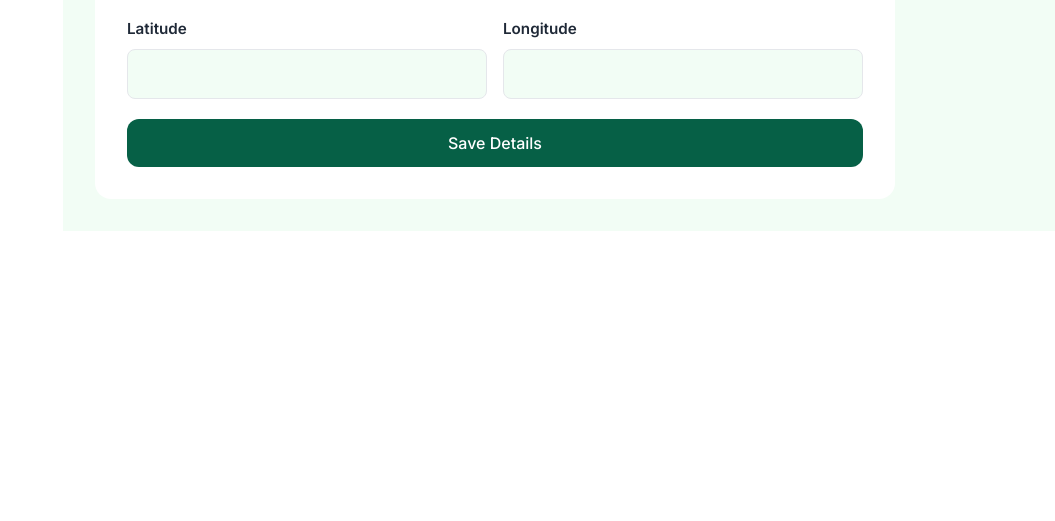
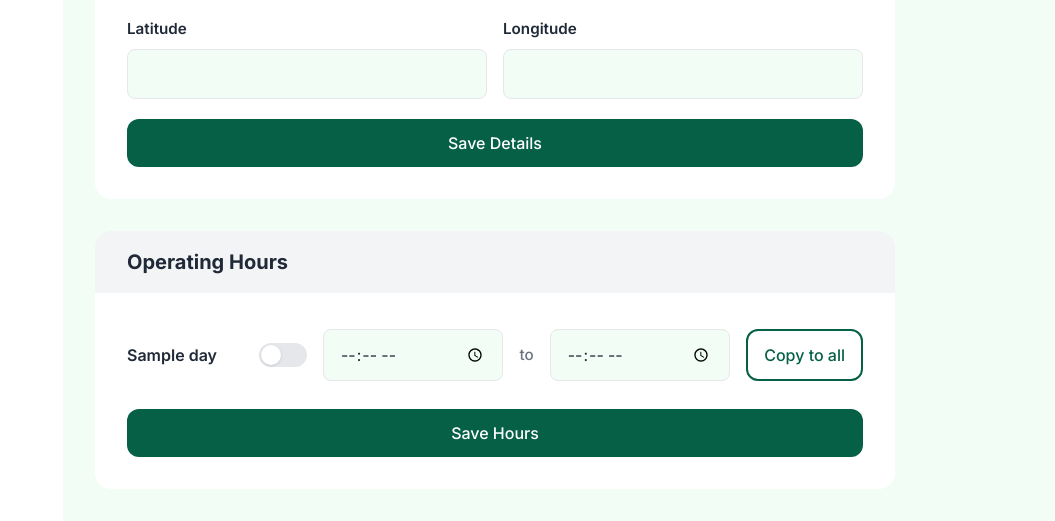
Before and after one commit to Spimy/mapetite, a Django app: template server/apps/merchants/templates/merchants/pages/location-hours-dashboard.html in a window 1280 px wide. Shown: the part 1570-2091 px from the top of the page, without its empty margins (225-1280 px from the left). Before the commit the page ends 1801 px from the top, so only its background shows below. Run offline with Django 5.2, Linux system fonts and the light colour scheme; tables that the repository leaves empty hold one stand-in row (values such as "Sample post"); the template is opened without the code that fills it: values that come from a table or form of the project are taken from there, most other values are stand-ins (such as "Sample title", 1, 10 or a date in 2020); parts of the project's set-up code (start-up, migrations or seed data) failed here and were passed over.

Commit message:
#7 handle operating hours

```diff
--- a/server/apps/merchants/static/merchants/css/pages/location-hours-dashboard.css
+++ b/server/apps/merchants/static/merchants/css/pages/location-hours-dashboard.css
@@ -22,6 +22,9 @@
   max-width: 800px;
   display: grid;
   border-radius: 1rem;
+}
+
+.store-profile-card:last-of-type {
   margin-bottom: 2rem;
 }
 
@@ -105,7 +108,6 @@
   .store-form-group {
     flex: 1;
     min-width: 200px;
-    /* Prevents them from getting too squished on mobile */
   }
 }
 
@@ -187,3 +189,60 @@
   margin-bottom: 1rem;
   font-weight: var(--font-weight-label);
 }
+
+.hours-list {
+  display: flex;
+  flex-direction: column;
+}
+
+.hours-row {
+  display: flex;
+  flex-direction: column;
+  gap: 1rem;
+  padding: 0.75rem 0;
+
+  @media (min-width: 768px) {
+    flex-direction: row;
+    align-items: center;
+    justify-content: space-between;
+  }
+
+  .hours-row__day {
+    flex: 0 0 180px;
+    margin-bottom: 0;
+    padding: 0;
+  }
+
+  .hours-row__times {
+    display: flex;
+    align-items: center;
+    gap: 1rem;
+    flex: 1;
+
+    .store-form-group {
+      margin-bottom: 0;
+      flex: 1;
+    }
+  }
+
+  .hours-row__separator {
+    color: var(--color-grey-600);
+    font-weight: var(--font-weight-label);
+    font-size: 0.95rem;
+  }
+}
+
+.hours-row__divider {
+  border: 0;
+  height: 1px;
+  background-color: var(--color-border);
+  margin: 0;
+}
+
+.btn[name="submit_operating_hours"] {
+  margin-top: 1rem;
+}
+
+.hours-row__copy {
+  display: none;
+}
--- /dev/null
+++ b/server/apps/merchants/static/merchants/js/pages/location-hours-dashboard.js
@@ -0,0 +1,169 @@
+function initOperatingHours() {
+  const copyBtns = document.querySelectorAll(".hours-row__copy");
+
+  if (copyBtns.length === 0) return;
+
+  copyBtns.forEach((btn) => {
+    // Reveal the button (Progressive Enhancement)
+    btn.style.display = "inline-block";
+
+    btn.addEventListener("click", function (e) {
+      const sourceRow = this.closest(".hours-row");
+      const sourceActive = sourceRow.querySelector(".hours-toggle").checked;
+      const sourceOpen = sourceRow.querySelector(
+        'input[type="time"][name$="_open"]',
+      ).value;
+      const sourceClose = sourceRow.querySelector(
+        'input[type="time"][name$="_close"]',
+      ).value;
+
+      document.querySelectorAll(".hours-row").forEach((row) => {
+        if (row !== sourceRow) {
+          const toggle = row.querySelector(".hours-toggle");
+          toggle.checked = sourceActive;
+
+          row.querySelector('input[type="time"][name$="_open"]').value =
+            sourceOpen;
+          row.querySelector('input[type="time"][name$="_close"]').value =
+            sourceClose;
+        }
+      });
+
+      // Visual feedback
+      const originalText = this.innerText;
+      this.innerText = "Copied ✓";
+      this.style.color = "var(--color-success)";
+
+      setTimeout(() => {
+        this.innerText = originalText;
+        this.style.color = "";
+      }, 1500);
+    });
+  });
+}
+
+function initStoreMap() {
+  const mapContainer = document.getElementById("map");
+  const geoControls = document.querySelector(".geo-controls");
+  const latInput = document.getElementById("id_latitude");
+  const lonInput = document.getElementById("id_longitude");
+  const addressInput = document.getElementById("id_street_address");
+  const locateBtn = document.getElementById("locate-btn");
+
+  if (!mapContainer || !latInput || !lonInput) return;
+
+  // Reveal the elements (Progressive Enhancement)
+  mapContainer.style.display = "block";
+  if (geoControls) geoControls.style.display = "flex";
+
+  // Initialise the map (Default center to KL/Subang Jaya if inputs are empty)
+  let initialLat = parseFloat(latInput.value) || 3.0738;
+  let initialLon = parseFloat(lonInput.value) || 101.5183;
+
+  const map = L.map("map").setView([initialLat, initialLon], 13);
+
+  // Load OpenStreetMap tiles
+  L.tileLayer("https://{s}.tile.openstreetmap.org/{z}/{x}/{y}.png", {
+    maxZoom: 19,
+    attribution: "© OpenStreetMap",
+    referrerPolicy: "strict-origin-when-cross-origin",
+  }).addTo(map);
+
+  // Create a Draggable Marker
+  let marker = L.marker([initialLat, initialLon], { draggable: true }).addTo(
+    map,
+  );
+
+  function updateInputs(lat, lon) {
+    latInput.value = lat.toFixed(6);
+    lonInput.value = lon.toFixed(6);
+  }
+
+  async function fetchAddress(lat, lon) {
+    if (!addressInput) return;
+
+    // Show a loading state so the user knows it's working
+    addressInput.value = "Fetching address...";
+    addressInput.disabled = true;
+
+    const url = `https://nominatim.openstreetmap.org/reverse?format=json&lat=${lat}&lon=${lon}`;
+
+    try {
+      const response = await fetch(url);
+      const data = await response.json();
+
+      if (data && data.display_name) {
+        addressInput.value = data.display_name;
+      } else {
+        addressInput.value = "Address not found for this location.";
+      }
+    } catch (error) {
+      console.error("Geocoding failed:", error);
+      addressInput.value = "Error fetching address. Please type it manually.";
+    } finally {
+      addressInput.disabled = false;
+    }
+  }
+
+  // Map Event Listeners
+  marker.on("dragend", function (e) {
+    const position = marker.getLatLng();
+    updateInputs(position.lat, position.lng);
+    fetchAddress(position.lat, position.lng);
+  });
+
+  marker.on("drag", function (e) {
+    const position = marker.getLatLng();
+    updateInputs(position.lat, position.lng);
+  });
+
+  map.on("click", function (e) {
+    marker.setLatLng(e.latlng);
+    updateInputs(e.latlng.lat, e.latlng.lng);
+    fetchAddress(e.latlng.lat, e.latlng.lng);
+  });
+
+  // When user manually types in the input fields, move the marker
+  [latInput, lonInput].forEach((input) => {
+    input.addEventListener("input", function () {
+      let lat = parseFloat(latInput.value);
+      let lon = parseFloat(lonInput.value);
+      if (!isNaN(lat) && !isNaN(lon)) {
+        let newLatLng = new L.LatLng(lat, lon);
+        marker.setLatLng(newLatLng);
+        map.panTo(newLatLng);
+      }
+    });
+  });
+
+  // HTML5 Geolocation (Get User's Current Location)
+  if (locateBtn) {
+    locateBtn.addEventListener("click", function () {
+      if ("geolocation" in navigator) {
+        locateBtn.innerText = "Locating...";
+        navigator.geolocation.getCurrentPosition(
+          function (position) {
+            const lat = position.coords.latitude;
+            const lon = position.coords.longitude;
+
+            // Move map and marker
+            map.setView([lat, lon], 16);
+            marker.setLatLng([lat, lon]);
+            updateInputs(lat, lon);
+            fetchAddress(lat, lon);
+
+            locateBtn.innerText = "📍 Get My Location";
+          },
+          function (error) {
+            alert(
+              "Unable to retrieve your location. You can type it manually.",
+            );
+            locateBtn.innerText = "📍 Get My Location";
+          },
+        );
+      } else {
+        alert("Geolocation is not supported by your browser.");
+      }
+    });
+  }
+}
--- a/server/apps/merchants/templates/merchants/pages/location-hours-dashboard.html
+++ b/server/apps/merchants/templates/merchants/pages/location-hours-dashboard.html
@@ -105,120 +105,58 @@
     <button type="submit" class="btn btn--primary" name="submit_store_info">Save Details</button>
   </form>
 
+  <form method="post" class="store-profile-card">
+    {% csrf_token %}
+    <h4 class="store-profile-card__title store-profile-card__title--main">Operating Hours</h4>
+
+    <div class="hours-list">
+      {% for day in days_info %}
+        <div class="hours-row">
+
+          <div class="hours-row__day store-form-group store-form-group--toggle">
+            <label class="store-form-group__label" for="id_{{ day.name }}_active">{{ day.label }}</label>
+
+            <input type="checkbox"
+                   id="id_{{ day.name }}_active"
+                   name="{{ day.name }}_active"
+                   class="hours-toggle"
+                   {% if day.is_active %}checked{% endif %} />
+          </div>
+
+          <div class="hours-row__times">
+            <div class="store-form-group">
+              <input type="time"
+                     name="{{ day.name }}_open"
+                     id="id_{{ day.name }}_open"
+                     value="{{ day.open_time }}" />
+            </div>
+            <span class="hours-row__separator">to</span>
+            <div class="store-form-group">
+              <input type="time"
+                     name="{{ day.name }}_close"
+                     id="id_{{ day.name }}_close"
+                     value="{{ day.close_time }}" />
+            </div>
+
+            <button type="button"
+                    class="hours-row__copy btn btn--invert"
+                    aria-label="Copy these hours to all days">Copy to all</button>
+          </div>
+        </div>
+        {% if not forloop.last %}<hr class="hours-row__divider" />{% endif %}
+      {% endfor %}
+    </div>
+
+    <button type="submit" class="btn" name="submit_operating_hours">Save Hours</button>
+  </form>
+
   <script src="https://unpkg.com/leaflet@1.9.4/dist/leaflet.js"></script>
+  <script src="{% static 'merchants/js/pages/location-hours-dashboard.js' %}"></script>
 
   <script>
-    document.addEventListener("DOMContentLoaded", function() {
-      document.getElementById('map').style.display = 'block';
-      document.querySelector('.geo-controls').style.display = 'flex';
-
-        const latInput = document.getElementById('id_latitude');
-        const lonInput = document.getElementById('id_longitude');
-        const addressInput = document.getElementById('id_street_address');
-        const locateBtn = document.getElementById('locate-btn');
-
-        // Initialise the map (Default center to KL/Subang Jaya if inputs are empty)
-        let initialLat = parseFloat(latInput.value) || 3.0738;
-        let initialLon = parseFloat(lonInput.value) || 101.5183;
-
-        const map = L.map('map').setView([initialLat, initialLon], 13);
-
-        // Load OpenStreetMap tiles
-        L.tileLayer('https://{s}.tile.openstreetmap.org/{z}/{x}/{y}.png', {
-            maxZoom: 19,
-            attribution: '© OpenStreetMap',
-            referrerPolicy: 'strict-origin-when-cross-origin'
-        }).addTo(map);
-
-        // Create a Draggable Marker
-        let marker = L.marker([initialLat, initialLon], {draggable: true}).addTo(map);
-        function updateInputs(lat, lon) {
-            latInput.value = lat.toFixed(6);
-            lonInput.value = lon.toFixed(6);
-        }
-
-        async function fetchAddress(lat, lon) {
-          if (!addressInput) return;
-
-          // Show a loading state so the user knows it's working
-          addressInput.value = "Fetching address...";
-          addressInput.disabled = true;
-
-          const url = `https://nominatim.openstreetmap.org/reverse?format=json&lat=${lat}&lon=${lon}`;
-
-          try {
-              const response = await fetch(url);
-              const data = await response.json();
-
-              if (data && data.display_name) {
-                  addressInput.value = data.display_name;
-              } else {
-                  addressInput.value = "Address not found for this location.";
-              }
-          } catch (error) {
-              console.error("Geocoding failed:", error);
-              addressInput.value = "Error fetching address. Please type it manually.";
-          } finally {
-              addressInput.disabled = false;
-          }
-        }
-
-        marker.on('dragend', function(e) {
-            const position = marker.getLatLng();
-            updateInputs(position.lat, position.lng);
-            fetchAddress(position.lat, position.lng);
-        });
-
-        marker.on('drag', function(e) {
-            const position = marker.getLatLng();
-            updateInputs(position.lat, position.lng);
-        });
-
-        map.on('click', function(e) {
-            marker.setLatLng(e.latlng);
-            updateInputs(e.latlng.lat, e.latlng.lng);
-            fetchAddress(e.latlng.lat, e.latlng.lng);
-        });
-
-        // When user manually types in the input fields, move the marker
-        [latInput, lonInput].forEach(input => {
-            input.addEventListener('input', function() {
-                let lat = parseFloat(latInput.value);
-                let lon = parseFloat(lonInput.value);
-                if (!isNaN(lat) && !isNaN(lon)) {
-                    let newLatLng = new L.LatLng(lat, lon);
-                    marker.setLatLng(newLatLng);
-                    map.panTo(newLatLng);
-                }
-            });
-        });
-
-        // HTML5 Geolocation (Get User's Current Location)
-        locateBtn.addEventListener('click', function() {
-            if ("geolocation" in navigator) {
-                locateBtn.innerText = "Locating...";
-                navigator.geolocation.getCurrentPosition(
-                    function(position) {
-                        const lat = position.coords.latitude;
-                        const lon = position.coords.longitude;
-
-                        // Move map and marker
-                        map.setView([lat, lon], 16);
-                        marker.setLatLng([lat, lon]);
-                        updateInputs(lat, lon);
-                        fetchAddress(lat, lon);
-
-                        locateBtn.innerText = "📍 Get My Location";
-                    },
-                    function(error) {
-                        alert("Unable to retrieve your location. You can type it manually.");
-                        locateBtn.innerText = "📍 Get My Location";
-                    }
-                );
-            } else {
-                alert("Geolocation is not supported by your browser.");
-            }
-        });
-    });
+    document.addEventListener("DOMContentLoaded", function () {
+    initOperatingHours();
+    initStoreMap();
+  });
   </script>
 {% endblock dashboard_content %}
```
Also changed, not shown: server/apps/merchants/views.py (+53 -0 lines).
